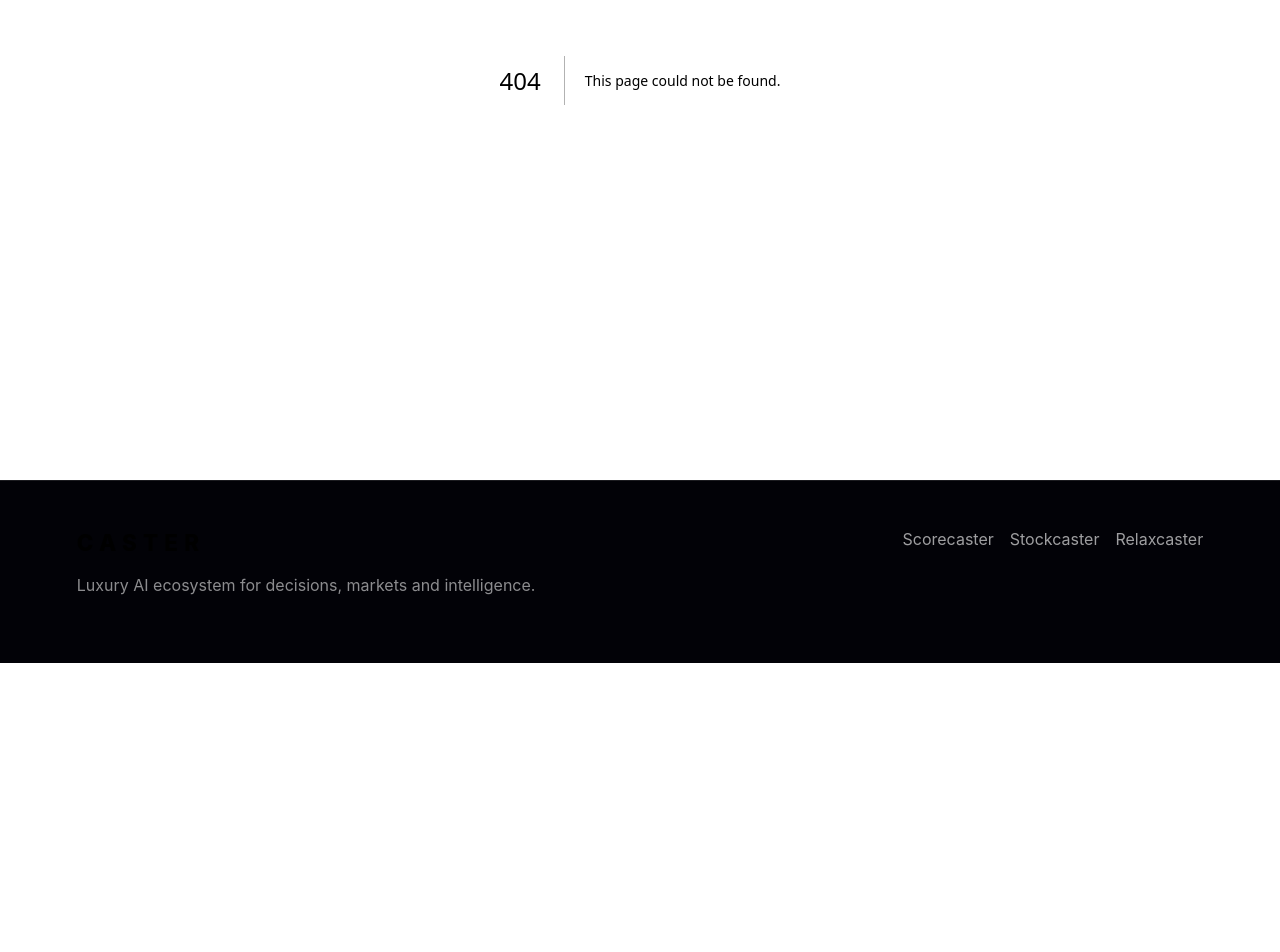
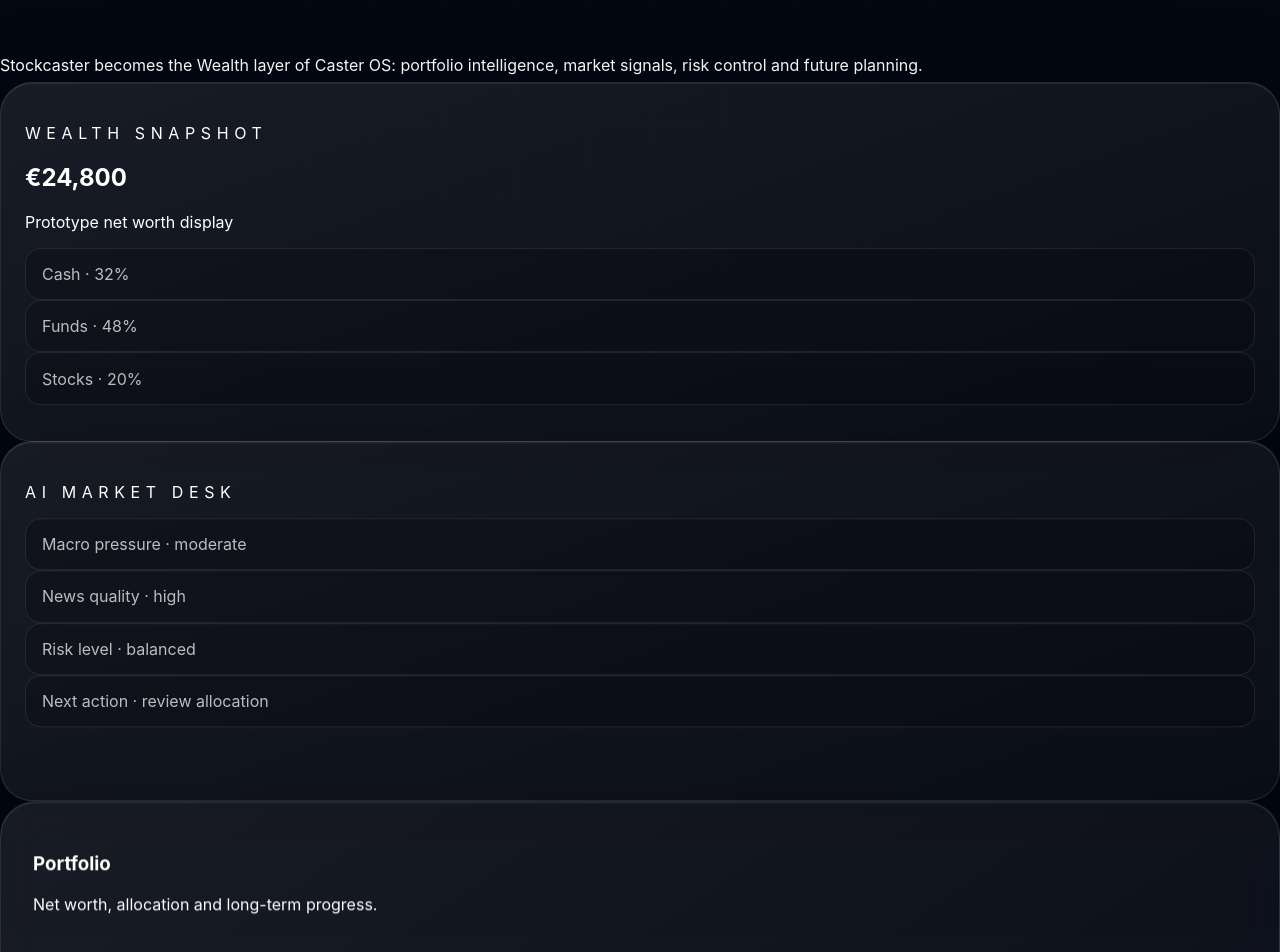
Before and after one commit to vv-glitchhub/Caster-hub, a Next.js app: page /wealth/stockcaster in a window 1280 px wide. Before the commit this address had no page. Shown: the part 320-1272 px from the top of the page. Before the commit the page ends 983 px from the top, so only its background shows below. Built offline with nearby package versions, Linux system fonts and the light colour scheme.

Commit message:
Add Stockcaster wealth proto page

```diff
--- /dev/null
+++ b/app/wealth/stockcaster/page.tsx
@@ -0,0 +1,56 @@
+const signals = [
+  ['Portfolio', 'Net worth, allocation and long-term progress.'],
+  ['Market Signals', 'Macro, sectors, news quality and watchlist movement.'],
+  ['Risk View', 'Concentration, volatility and decision timing.'],
+  ['Wealth Plan', 'Monthly saving, investing and future scenario planning.'],
+]
+
+export default function StockcasterWealthPage() {
+  return (
+    <main className="min-h-screen overflow-hidden bg-[#030712] px-6 py-28 text-white">
+      <div className="absolute inset-0 bg-[radial-gradient(circle_at_78%_12%,rgba(234,179,8,0.24),transparent_32%),radial-gradient(circle_at_18%_82%,rgba(59,130,246,0.24),transparent_30%),linear-gradient(180deg,#030712,#08111f_55%,#020207)]" />
+      <div className="grid-overlay" />
+
+      <div className="relative z-10 mx-auto max-w-7xl">
+        <a href="/dashboard" className="text-xs uppercase tracking-[0.28em] text-white/45 hover:text-white">← Dashboard</a>
+        <p className="mt-16 section-label">Wealth / Stockcaster</p>
+        <h1 className="section-title">Premium market intelligence for long-term wealth.</h1>
+        <p className="mt-8 max-w-3xl text-xl leading-8 text-white/62">
+          Stockcaster becomes the Wealth layer of Caster OS: portfolio intelligence, market signals, risk control and future planning.
+        </p>
+
+        <section className="mt-14 grid gap-6 lg:grid-cols-[1fr_0.9fr]">
+          <div className="dashboard-preview min-h-0">
+            <p className="text-xs uppercase tracking-[0.35em] text-yellow-200/70">Wealth Snapshot</p>
+            <h2 className="mt-5 text-5xl font-semibold tracking-tight">€24,800</h2>
+            <p className="mt-3 text-white/50">Prototype net worth display</p>
+            <div className="mt-8 grid gap-3 md:grid-cols-3">
+              <div className="preview-row">Cash · 32%</div>
+              <div className="preview-row">Funds · 48%</div>
+              <div className="preview-row">Stocks · 20%</div>
+            </div>
+          </div>
+
+          <div className="dashboard-preview min-h-0">
+            <p className="text-xs uppercase tracking-[0.35em] text-yellow-200/70">AI Market Desk</p>
+            <div className="mt-6 space-y-3">
+              <div className="preview-row">Macro pressure · moderate</div>
+              <div className="preview-row">News quality · high</div>
+              <div className="preview-row">Risk level · balanced</div>
+              <div className="preview-row">Next action · review allocation</div>
+            </div>
+          </div>
+        </section>
+
+        <section className="mt-8 grid gap-5 md:grid-cols-2 lg:grid-cols-4">
+          {signals.map(([title, text]) => (
+            <div key={title} className="app-card min-h-0">
+              <h3 className="text-2xl font-semibold">{title}</h3>
+              <p className="mt-4 text-sm leading-6 text-white/58">{text}</p>
+            </div>
+          ))}
+        </section>
+      </div>
+    </main>
+  )
+}
```
